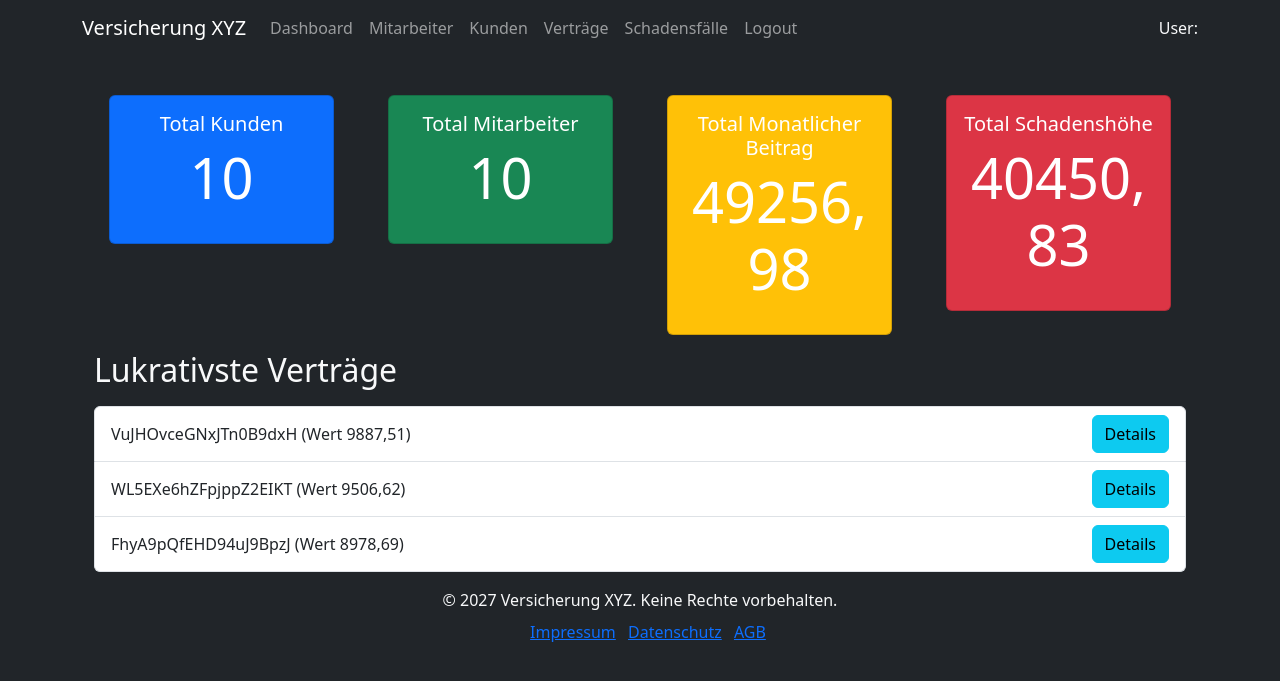
After one commit to dennisjanvogt/django_apps, a Django app: page /versicherung/bashboard in a window 1280 px wide. The commit adds this page. Shown: the top 681 px of the page. Run offline with Django 4.2, Linux system fonts and the light colour scheme; data comes from the database, SQL or seed files in the repository; both versions use the stored data as it was after the commit.

Commit message:
changed templates, added dashboard and testdata

```diff
--- a/django_apps/settings.py
+++ b/django_apps/settings.py
@@ -132,8 +132,6 @@ STATIC_URL = "static/"
 
 DEFAULT_AUTO_FIELD = "django.db.models.BigAutoField"
 
-BASE_DIR = os.path.dirname(os.path.dirname(os.path.abspath(__file__)))
-
 STATICFILES_DIRS = [
     os.path.join(BASE_DIR, "static"),
 ]
--- a/requirements.txt
+++ b/requirements.txt
@@ -6,3 +6,4 @@ django-heroku
 gunicorn
 whitenoise
 factory_boy
+faker
--- a/versicherung/models.py
+++ b/versicherung/models.py
@@ -53,6 +53,12 @@ class Versicherungsvertrag(models.Model):
 
 
 class Schadensfall(models.Model):
+    STATUS_CHOICES = [
+        ("offen", "Offen"),
+        ("bearbeitet", "Bearbeitet"),
+        ("abgeschlossen", "Abgeschlossen"),
+    ]
+
     beschreibung = models.TextField()
     versicherungsvertrag = models.ForeignKey(
         Versicherungsvertrag, on_delete=models.CASCADE
@@ -60,14 +66,7 @@ class Schadensfall(models.Model):
     schadenshoehe = models.DecimalField(
         max_digits=10, decimal_places=2, validators=[MinValueValidator(0)]
     )
-    status = models.CharField(
-        max_length=50,
-        choices=[
-            ("offen", "Offen"),
-            ("bearbeitet", "Bearbeitet"),
-            ("abgeschlossen", "Abgeschlossen"),
-        ],
-    )
+    status = models.CharField(max_length=50, choices=STATUS_CHOICES)
     erstellt_am = models.DateTimeField(auto_now_add=True)
     aktualisiert_am = models.DateTimeField(auto_now=True)
 
--- a/versicherung/templates/base.html
+++ b/versicherung/templates/base.html
@@ -17,7 +17,7 @@
 
 <body class="bg-dark text-light">
     <header>
-        <nav class="navbar navbar-expand-lg navbar-dark bg-dark">
+        <nav class="navbar navbar-expand-lg navbar-dark bg-dark" aria-label="Hauptnavigation">
             <div class="container">
                 <a class="navbar-brand" href="{% url 'home' %}">Versicherung XYZ</a>
                 <button class="navbar-toggler" type="button" data-bs-toggle="collapse"
@@ -27,6 +27,9 @@
                 </button>
                 <div class="collapse navbar-collapse" id="navbarSupportedContent">
                     <ul class="navbar-nav me-auto mb-2 mb-lg-0">
+                        <li class="nav-item {% if request.resolver_match.url_name == 'dashboard' %}active{% endif %}">
+                            <a class="nav-link" href="{% url 'dashboard' %}">Dashboard</a>
+                        </li>
                         <li class="nav-item">
                             <a class="nav-link" href="{% url 'mitarbeiter_list' %}">Mitarbeiter</a>
                         </li>
@@ -38,9 +41,6 @@
                         </li>
                         <li class="nav-item">
                             <a class="nav-link" href="{% url 'schadensfall_list' %}">Schadensfälle</a>
-                        </li>
-                        <li class="nav-item">
-                            <a class="nav-link" href="{% url 'home' %}">Dashboard</a>
                         </li>
                         <li class="nav-item">
                             <a class="nav-link ml-2" href="{% url 'logout' %}"> Logout</a>
@@ -59,7 +59,28 @@
     <main class="container mt-4 bg-dark text-light">
         {% block content %}
         {% endblock %}
+        {% if not request.resolver_match.url_name %}
+            <div class="alert alert-danger" role="alert">
+                Sorry, die angeforderte Seite wurde nicht gefunden.
+            </div>
+        {% endif %}
     </main>
+
+    <footer class="footer mt-auto py-3 bg-dark text-light">
+        <div class="container">
+            <div class="row">
+
+                    <span class="text-light text-center">&copy; 2027 Versicherung XYZ. Keine Rechte vorbehalten.</span>
+                    <ul class="list-inline text-center m-2">
+                        <li class="list-inline-item"><a href="{% url 'home' %}">Impressum</a></li>
+                        <li class="list-inline-item"><a href="{% url 'home' %}">Datenschutz</a></li>
+                        <li class="list-inline-item"><a href="{% url 'home' %}">AGB</a></li>
+                    </ul>
+                </div>
+            </div>
+        </div>
+    </footer>
+
 
     <script src="https://cdn.jsdelivr.net/npm/@popperjs/core@2.11.7/dist/umd/popper.min.js"
         integrity="sha384-zYPOMqeu1DAVkHiLqWBUTcbYfZ8osu1Nd6Z89ify25QV9guujx43ITvfi12/QExE"
--- /dev/null
+++ b/versicherung/templates/dashboard.html
@@ -0,0 +1,55 @@
+{% extends "base.html" %}
+
+{% block content %}
+    <div class="container-fluid">
+        <div class="row">
+            <div class="col-lg-3 col-md-6">
+                <div class="card text-white bg-primary mb-3">
+                    <div class="card-body">
+                        <h5 class="card-title">Total Kunden</h5>
+                        <p class="display-4">{{ kunden_count }}</p>
+                    </div>
+                </div>
+            </div>
+            <div class="col-lg-3 col-md-6">
+                <div class="card text-white bg-success mb-3">
+                    <div class="card-body">
+                        <h5 class="card-title">Total Mitarbeiter</h5>
+                        <p class="display-4">{{ mitarbeiter_count }}</p>
+                    </div>
+                </div>
+            </div>
+            <div class="col-lg-3 col-md-6">
+                <div class="card text-white bg-warning mb-3">
+                    <div class="card-body">
+                        <h5 class="card-title">Total Monatlicher Beitrag</h5>
+                        <p class="display-4">{{ total_monatlicher_beitrag }}</p>
+                    </div>
+                </div>
+            </div>
+            <div class="col-lg-3 col-md-6">
+                <div class="card text-white bg-danger mb-3">
+                    <div class="card-body">
+                        <h5 class="card-title">Total Schadenshöhe</h5>
+                        <p class="display-4">{{ total_schadenshoehe }}</p>
+                    </div>
+                </div>
+            </div>
+        </div>
+        <div class="row">
+            <div class="col-12">
+                <h2 class="mb-3">Lukrativste Verträge</h2>
+                <ul class="list-group">
+                    {% for vertrag in lukrativste_vertrage %}
+                        <li class="list-group-item d-flex justify-content-between align-items-center">
+                            {{ vertrag.vertragsnummer }} (Wert {{ vertrag.monatlicher_beitrag }})
+                            <a href="{% url 'versicherungsvertrag_detail' vertrag.pk %}" class="btn btn-info">Details</a>
+                        </li>
+                    {% empty %}
+                        <li class="list-group-item">Keine Verträge vorhanden.</li>
+                    {% endfor %}
+                </ul>
+            </div>
+        </div>
+    </div>
+{% endblock %}
--- a/versicherung/urls/urls.py
+++ b/versicherung/urls/urls.py
@@ -1,23 +1,8 @@
 from django.urls import path
 from . import patterns
-from ..views.views import home
+from ..views.views import home, dashboard
 
 urlpatterns = [
     path("", home, name="home"),
+    path("bashboard", dashboard, name="dashboard"),
 ] + patterns
-
-
-""" [
-    # Dashboard
-    path(
-        "dashboard/vertragsuebersicht/",
-        dashboard_vertragsuebersicht,
-        name="dashboard_vertragsuebersicht",
-    ),
-    path(
-        "dashboard/schadensuebersicht/",
-        dashboard_schadensuebersicht,
-        name="dashboard_schadensuebersicht",
-    ),
-]
- """
--- a/versicherung/views/views.py
+++ b/versicherung/views/views.py
@@ -1,9 +1,49 @@
 from django.http import HttpRequest
+from datetime import timedelta
+from django.db.models import Sum
+from django.utils import timezone
 from django.shortcuts import render
 from django.contrib.auth.decorators import login_required
+from ..models import Kunde, Mitarbeiter, Versicherungsvertrag, Schadensfall
 
 
 @login_required(login_url="login")
 def home(request: HttpRequest):
     context = {}
     return render(request, "home.html", context)
+
+
+def dashboard(request):
+    kunden_count = Kunde.objects.count()
+    mitarbeiter_count = Mitarbeiter.objects.count()
+    versicherungsvertrag_count = Versicherungsvertrag.objects.count()
+    schadensfall_count = Schadensfall.objects.count()
+
+    total_monatlicher_beitrag = Versicherungsvertrag.objects.aggregate(
+        Sum("monatlicher_beitrag")
+    )["monatlicher_beitrag__sum"]
+    total_schadenshoehe = Schadensfall.objects.aggregate(Sum("schadenshoehe"))[
+        "schadenshoehe__sum"
+    ]
+
+    if total_monatlicher_beitrag is not None:
+        total_monatlicher_beitrag = round(total_monatlicher_beitrag, 2)
+
+    if total_schadenshoehe is not None:
+        total_schadenshoehe = round(total_schadenshoehe, 2)
+
+    lukrativste_vertrage = Versicherungsvertrag.objects.order_by(
+        "-monatlicher_beitrag"
+    )[:3]
+
+    context = {
+        "kunden_count": kunden_count,
+        "mitarbeiter_count": mitarbeiter_count,
+        "versicherungsvertrag_count": versicherungsvertrag_count,
+        "schadensfall_count": schadensfall_count,
+        "total_monatlicher_beitrag": total_monatlicher_beitrag,
+        "total_schadenshoehe": total_schadenshoehe,
+        "lukrativste_vertrage": lukrativste_vertrage,
+    }
+
+    return render(request, "dashboard.html", context)
```
Also changed, not shown: django_apps/tutorial.md (deleted, +0 -16 lines), versicherung/management/commands/generate_data.py (added, +49 -0 lines), versicherung/templates/kunde/kunde_list.html (+7 -3 lines), versicherung/templates/mitarbeiter/mitarbeiter_confirm_delete.html (+10 -6 lines), versicherung/templates/mitarbeiter/mitarbeiter_detail.html (+15 -29 lines), versicherung/templates/mitarbeiter/mitarbeiter_form.html (+27 -7 lines), versicherung/templates/mitarbeiter/mitarbeiter_list.html (+8 -2 lines), versicherung/templates/schadensfall/schadensfall_list.html (+7 -5 lines), versicherung/templates/versicherungsvertrag/versicherungsvertrag_list.html (+8 -3 lines), README.md, db.sqlite3.
